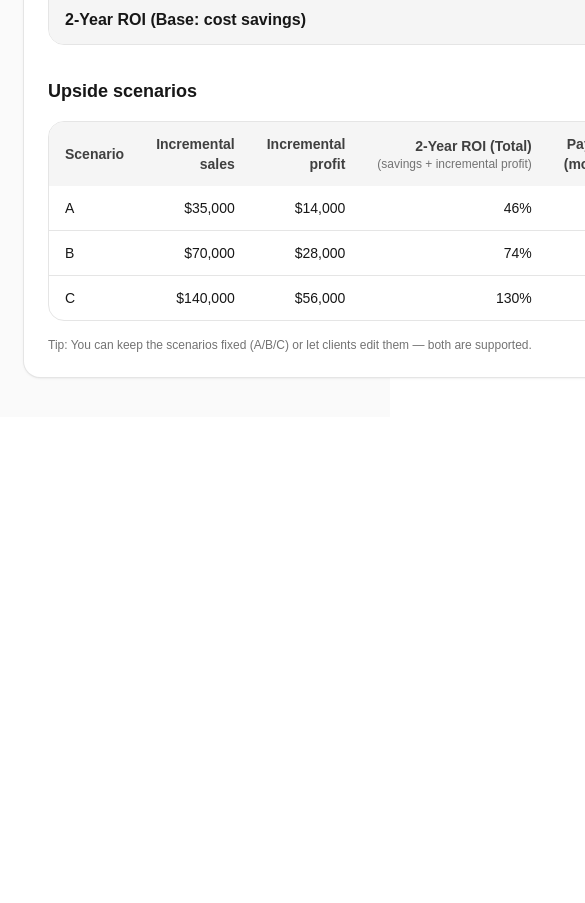
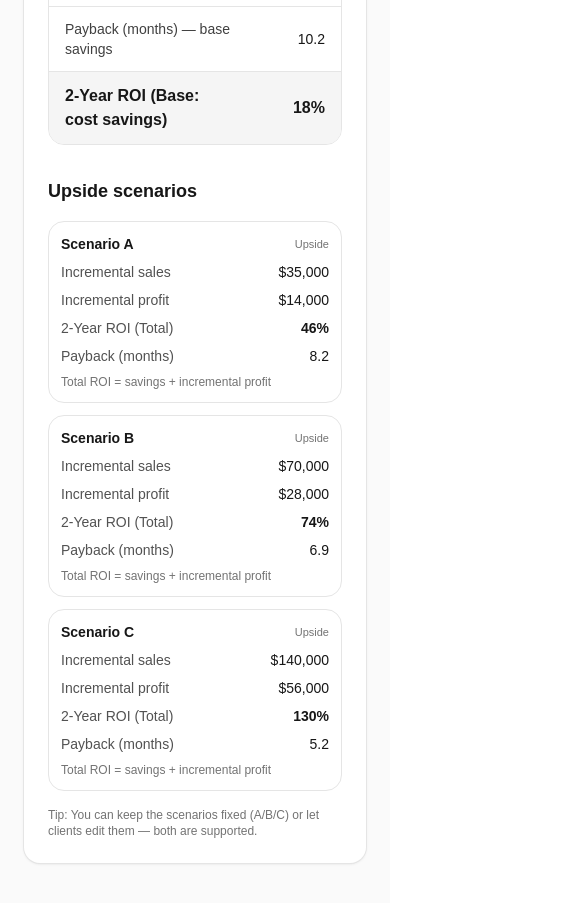
Before and after one commit to alvaro05061977/marketing-cost-calculator, a Next.js app: page / in a window 390 px wide. Shown: the part 2100-3003 px from the top of the page, 585 px wide, since content can reach past the window. Before the commit the page ends 2517 px from the top, so only its background shows below. Built offline with nearby package versions, Linux system fonts and the light colour scheme.

Commit message:
Improve Upside scenarios layout (EN)

```diff
--- a/app/page.tsx
+++ b/app/page.tsx
@@ -374,7 +374,7 @@ export default function Page() {
 
           {/* OUTPUTS */}
           <section className="rounded-2xl bg-white p-6 shadow-sm ring-1 ring-neutral-200">
-            <h2 className="mb-4 text-lg font-semibold text-neutral-900 text-neutral-900">Core results</h2>
+            <h2 className="mb-4 text-lg font-semibold text-neutral-900">Core results</h2>
 
             <div className="overflow-hidden rounded-2xl border border-neutral-200">
               <table className="w-full text-sm text-neutral-900">
@@ -417,36 +417,67 @@ export default function Page() {
 
             <h2 className="mt-8 mb-4 text-lg font-semibold text-neutral-900">Upside scenarios</h2>
 
-            <div className="overflow-hidden rounded-2xl border border-neutral-200 text-neutral-900">
+            {/* Mobile: cards (no horizontal scroll) */}
+            <div className="grid gap-3 md:hidden">
+              {calc.scenarioResults.map((s) => (
+                <div key={s.name} className="rounded-2xl border border-neutral-200 bg-white p-3">
+                  <div className="mb-2 flex items-center justify-between">
+                    <div className="text-sm font-semibold text-neutral-900">Scenario {s.name}</div>
+                    <div className="text-[11px] text-neutral-500">Upside</div>
+                  </div>
+
+                  <div className="grid grid-cols-2 gap-x-3 gap-y-2 text-sm">
+                    <div className="text-neutral-600">Incremental sales</div>
+                    <div className="text-right font-medium text-neutral-900">{money(s.incrementalSales)}</div>
+
+                    <div className="text-neutral-600">Incremental profit</div>
+                    <div className="text-right font-medium text-neutral-900">{money(s.incrementalProfit)}</div>
+
+                    <div className="text-neutral-600">2-Year ROI (Total)</div>
+                    <div className="text-right font-semibold text-neutral-900">{pct(s.roi2yTotal, 0)}</div>
+
+                    <div className="text-neutral-600">Payback (months)</div>
+                    <div className="text-right font-medium text-neutral-900">
+                      {Number.isFinite(s.paybackMonthsUpside) ? num(s.paybackMonthsUpside, 1) : "—"}
+                    </div>
+                  </div>
+
+                  <div className="mt-2 text-xs text-neutral-500">
+                    Total ROI = savings + incremental profit
+                  </div>
+                </div>
+              ))}
+            </div>
+
+            {/* Tablet/Desktop: compact table */}
+            <div className="hidden overflow-x-auto rounded-2xl border border-neutral-200 text-neutral-900 md:block">
               <table className="w-full text-sm text-neutral-900">
                 <thead className="bg-neutral-100 text-neutral-700">
                   <tr>
-                    <th className="px-4 py-3 text-left font-semibold">Scenario</th>
-                    <th className="px-4 py-3 text-right font-semibold">Incremental sales</th>
-                    <th className="px-4 py-3 text-right font-semibold">Incremental profit</th>
-          <th className="px-4 py-3 text-right font-semibold">
-  2-Year ROI (Total)
-  <div className="text-xs font-normal text-neutral-500 whitespace-nowrap">
-  (savings + incremental profit)
-</div>
-</th>
-                    <th className="px-4 py-3 text-right font-semibold">Payback (months)</th>
+                    <th className="px-3 py-2 text-left font-semibold">Scen.</th>
+                    <th className="px-3 py-2 text-right font-semibold">Sales</th>
+                    <th className="px-3 py-2 text-right font-semibold">Profit</th>
+                    <th className="px-3 py-2 text-right font-semibold whitespace-nowrap">ROI (2yr)</th>
+                    <th className="px-3 py-2 text-center font-semibold whitespace-nowrap">Payback (mo)</th>
                   </tr>
                 </thead>
                 <tbody className="divide-y divide-neutral-200">
                   {calc.scenarioResults.map((s) => (
                     <tr key={s.name}>
-                      <td className="px-4 py-3 font-medium text-neutral-900">{s.name}</td>
-                      <td className="px-4 py-3 text-right">{money(s.incrementalSales)}</td>
-                      <td className="px-4 py-3 text-right">{money(s.incrementalProfit)}</td>
-                      <td className="px-4 py-3 text-right font-medium">{pct(s.roi2yTotal, 0)}</td>
-                      <td className="px-4 py-3 text-right">
+                      <td className="px-3 py-2 font-medium text-neutral-900">{s.name}</td>
+                      <td className="px-3 py-2 text-right">{money(s.incrementalSales)}</td>
+                      <td className="px-3 py-2 text-right">{money(s.incrementalProfit)}</td>
+                      <td className="px-3 py-2 text-right font-medium">{pct(s.roi2yTotal, 0)}</td>
+                      <td className="px-3 py-2 text-center">
                         {Number.isFinite(s.paybackMonthsUpside) ? num(s.paybackMonthsUpside, 1) : "—"}
                       </td>
                     </tr>
                   ))}
                 </tbody>
               </table>
+              <div className="px-3 py-2 text-xs text-neutral-500">
+                ROI (2yr) = savings + incremental profit
+              </div>
             </div>
 
             <footer className="mt-4 text-xs text-neutral-500">
```
